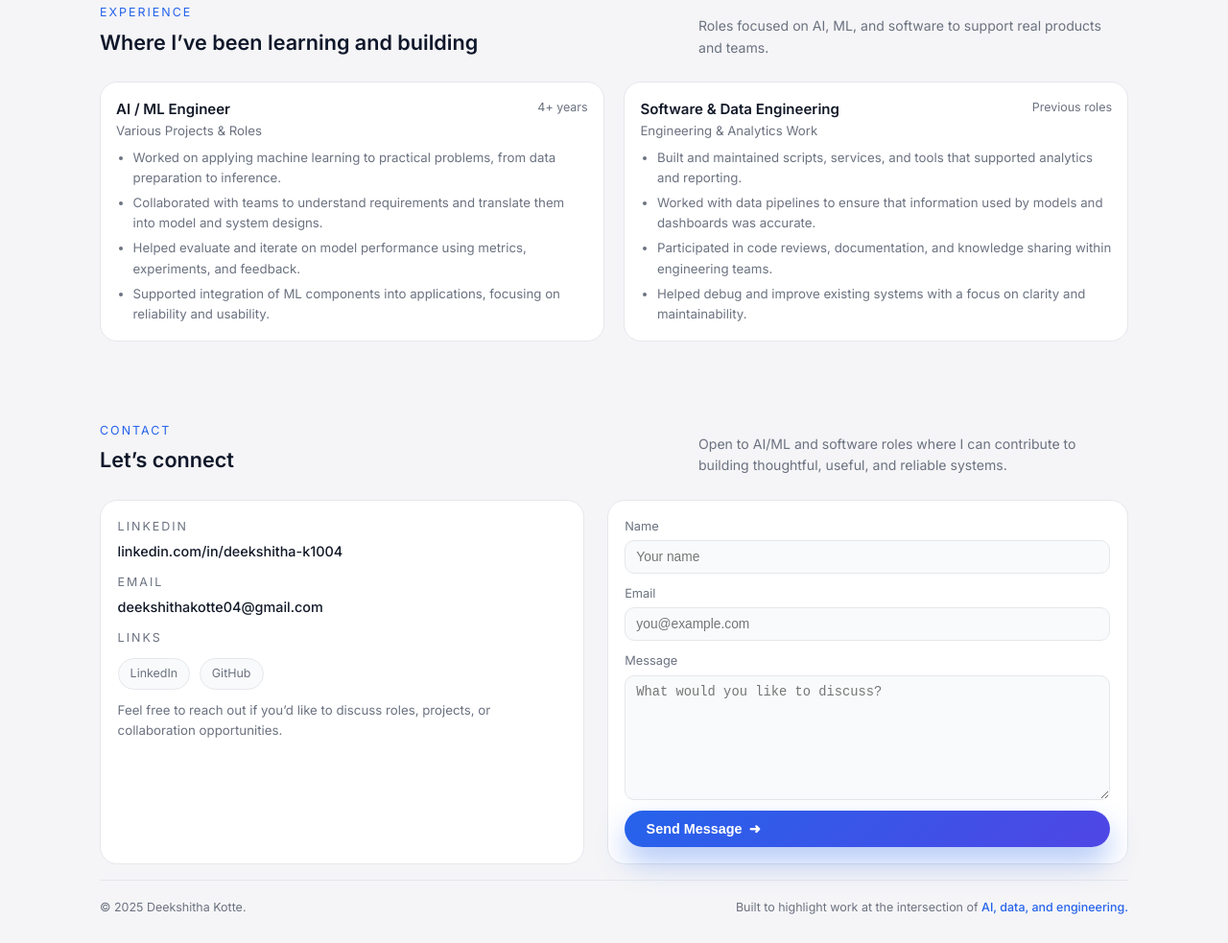
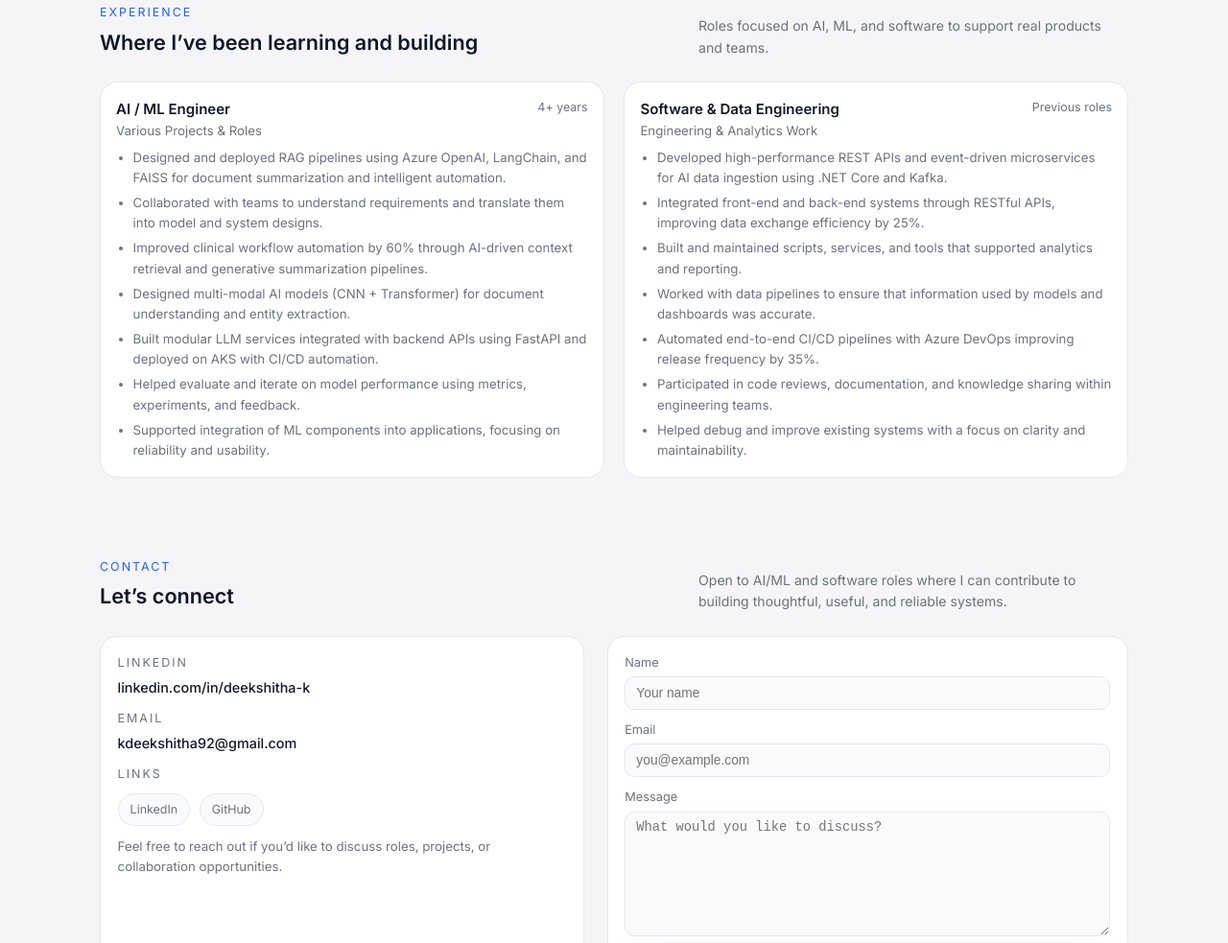
Before and after one commit to DeekshithaKotte/Portfolio, a plain HTML site: page index.html in a window 1280 px wide. Shown: the part 2613-3596 px from the top of the page at 96% size. Drawn offline with Linux system fonts and the light colour scheme.

Commit message:
Update index.html

```diff
--- a/index.html
+++ b/index.html
@@ -1129,8 +1129,12 @@
                 <div class="exp-meta">4+ years</div>
               </div>
               <ul class="exp-list">
-                <li>Worked on applying machine learning to practical problems, from data preparation to inference.</li>
+                <li>Designed and deployed RAG pipelines using Azure OpenAI, LangChain, and FAISS for document summarization and intelligent
+automation.</li>
                 <li>Collaborated with teams to understand requirements and translate them into model and system designs.</li>
+                <li> Improved clinical workflow automation by 60% through AI-driven context retrieval and generative summarization pipelines. </li>
+                <li> Designed multi-modal AI models (CNN + Transformer) for document understanding and entity extraction. </li>
+                <li> Built modular LLM services integrated with backend APIs using FastAPI and deployed on AKS with CI/CD automation. </li>
                 <li>Helped evaluate and iterate on model performance using metrics, experiments, and feedback.</li>
                 <li>Supported integration of ML components into applications, focusing on reliability and usability.</li>
               </ul>
@@ -1145,8 +1149,11 @@
                 <div class="exp-meta">Previous roles</div>
               </div>
               <ul class="exp-list">
+                <li>Developed high-performance REST APIs and event-driven microservices for AI data ingestion using .NET Core and Kafka.</li>
+                <li>Integrated front-end and back-end systems through RESTful APIs, improving data exchange efficiency by 25%.</li>
                 <li>Built and maintained scripts, services, and tools that supported analytics and reporting.</li>
                 <li>Worked with data pipelines to ensure that information used by models and dashboards was accurate.</li>
+                <li>Automated end-to-end CI/CD pipelines with Azure DevOps improving release frequency by 35%.</li>
                 <li>Participated in code reviews, documentation, and knowledge sharing within engineering teams.</li>
                 <li>Helped debug and improve existing systems with a focus on clarity and maintainability.</li>
               </ul>
@@ -1173,8 +1180,8 @@
               <div class="contact-row">
                 <div class="contact-label">LinkedIn</div>
                 <div class="contact-value">
-                  <a href="https://www.linkedin.com/in/deekshitha-k1004/" target="_blank" rel="noreferrer">
-                    linkedin.com/in/deekshitha-k1004
+                  <a href="https://www.linkedin.com/in/deekshitha-k-a630a239a/" target="_blank" rel="noreferrer">
+                    linkedin.com/in/deekshitha-k
                   </a>
                 </div>
               </div>
@@ -1182,13 +1189,13 @@
                 <div class="contact-label">Email</div>
                 <div class="contact-value">
                   <!-- TODO: replace with your real email -->
-                  <a href="mailto:youremail@example.com">deekshithakotte04@gmail.com</a>
+                  <a href="mailto:youremail@example.com">kdeekshitha92@gmail.com</a>
                 </div>
               </div>
               <div class="contact-row">
                 <div class="contact-label">Links</div>
                 <div class="contact-links">
-                  <a class="contact-pill" href="https://www.linkedin.com/in/deekshitha-k1004/" target="_blank" rel="noreferrer">LinkedIn</a>
+                  <a class="contact-pill" href="https://www.linkedin.com/in/deekshitha-k-a630a239a/" target="_blank" rel="noreferrer">LinkedIn</a>
                   <a class="contact-pill" href="https://github.com/DeekshithaKotte">GitHub</a>
                 </div>
               </div>
```
